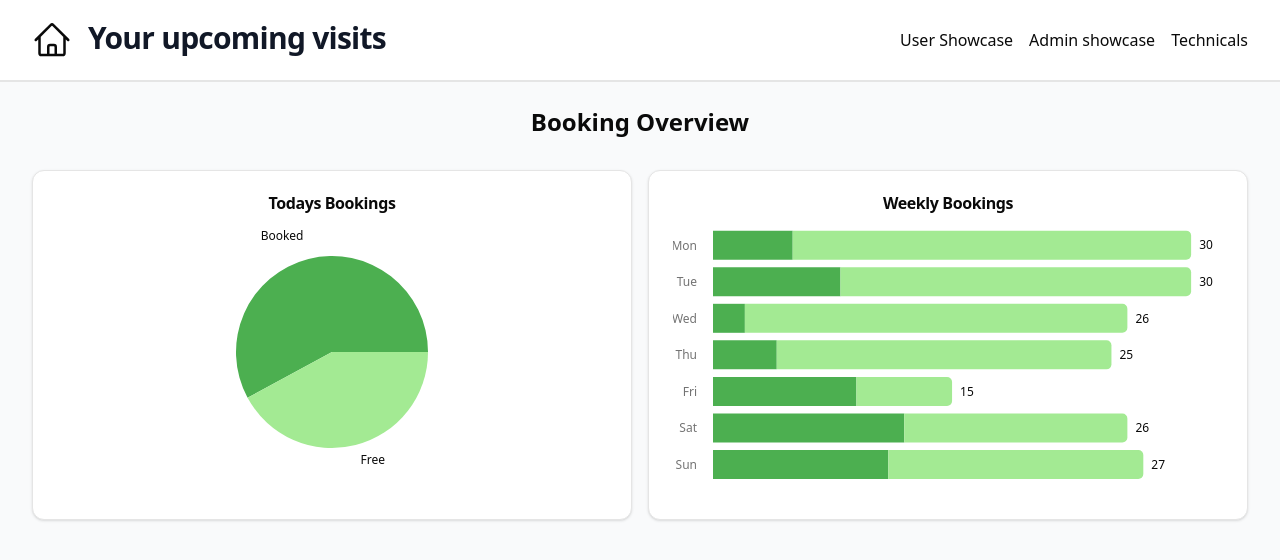
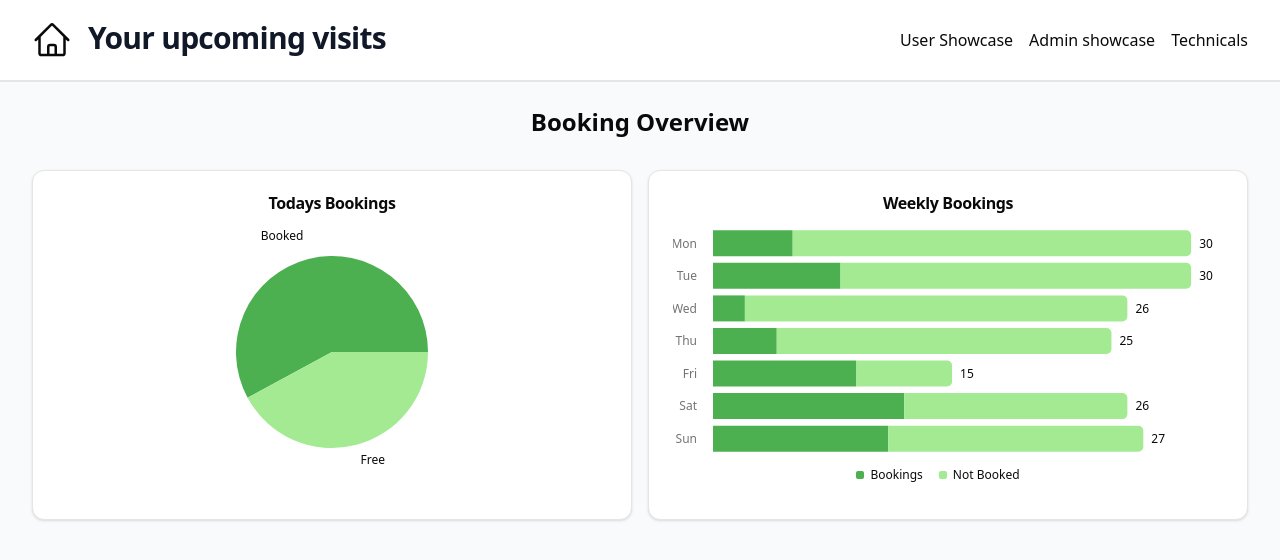
Before and after one commit to ScriptingMage/TourismTechnology2024, a Next.js app in the folder wwbs/: page /admin in a window 1280 px wide. Shown: the top 560 px of the page. Built offline with nearby package versions, Linux system fonts and the light colour scheme.

Commit message:
Chart legend.

```diff
--- a/wwbs/src/features/charts/weeklyOverview.tsx
+++ b/wwbs/src/features/charts/weeklyOverview.tsx
@@ -13,7 +13,7 @@ import {
 } from "@/components/ui/card";
 import {
     ChartConfig,
-    ChartContainer,
+    ChartContainer, ChartLegend, ChartLegendContent,
     ChartTooltip,
     ChartTooltipContent,
 } from "@/components/ui/chart";
@@ -101,7 +101,9 @@ export default function WeeklyOverview() {
                                 fontSize={12}
                             />
                         </Bar>
+                    <ChartLegend content={<ChartLegendContent />} />
                     </BarChart>
+
                 </ChartContainer>
             </CardContent>
         </Card>
```
